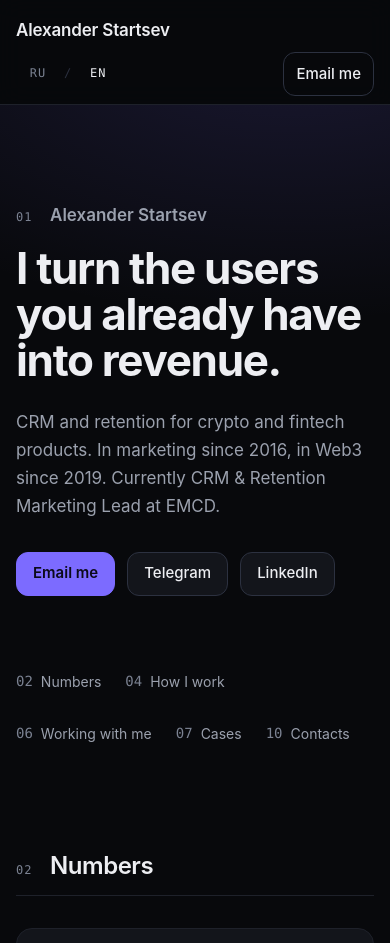
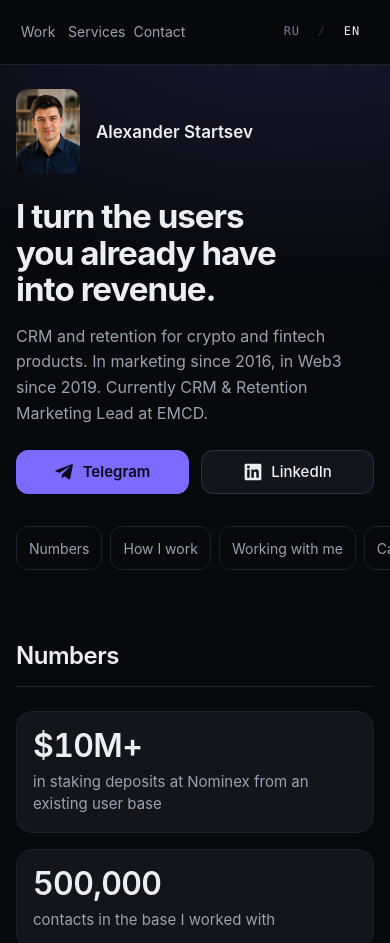
Before and after one commit to strcv/strcv.github.io, an Astro site: page /en in a window 390 px wide. Shown: the top 943 px of the page. Built offline with nearby package versions, Linux system fonts and the light colour scheme; Astro itself is replaced by a stand-in of ours.

Commit message:
feat: refine personal site portrait, navigation and mobile layout

```diff
--- a/package.json
+++ b/package.json
@@ -18,7 +18,8 @@
   "dependencies": {
     "@astrojs/mdx": "^4.3.6",
     "@astrojs/sitemap": "^3.6.0",
-    "astro": "^5.14.1"
+    "astro": "^5.14.1",
+    "sharp": "0.34.5"
   },
   "devDependencies": {
     "@astrojs/check": "^0.9.10",
--- a/src/components/ActionLink.astro
+++ b/src/components/ActionLink.astro
@@ -2,6 +2,7 @@
 // Не публикуем действие, пока для него нет подтверждённого адреса.
 
 import type { Link } from '../i18n'
+import ContactIcon from './ContactIcon.astro'
 
 interface Props {
   link: Link
@@ -21,6 +22,7 @@
       rel={rel}
       target={target}
     >
+      <ContactIcon href={link.href} />
       {link.label}
     </a>
   )
--- /dev/null
+++ b/src/components/ContactIcon.astro
@@ -0,0 +1,28 @@
+---
+import { site, emailHref } from '../site.config'
+
+interface Props {
+  href: string | null
+}
+
+const { href } = Astro.props
+const kind = href === site.telegram ? 'telegram'
+  : href === site.linkedin ? 'linkedin'
+  : href === emailHref ? 'email' : null
+---
+
+{kind && (
+  <svg class="contact-icon" viewBox="0 0 24 24" fill="currentColor" aria-hidden="true" focusable="false">
+    {kind === 'telegram' && <path d="M21.5 3.5 18.2 20c-.2 1-1 1.2-1.8.7l-5-3.7-2.4 2.3c-.3.3-.5.5-1 .5l.4-5.1L17.7 6c.4-.4-.1-.6-.6-.3L5.6 13 1 11.5c-1-.3-1-1 .2-1.5L20 2.8c.9-.3 1.7.2 1.5.7Z" />}
+    {kind === 'linkedin' && <path d="M20.5 2h-17A1.5 1.5 0 0 0 2 3.5v17A1.5 1.5 0 0 0 3.5 22h17a1.5 1.5 0 0 0 1.5-1.5v-17A1.5 1.5 0 0 0 20.5 2ZM8 19H5V9h3ZM6.5 7.7a1.7 1.7 0 1 1 0-3.4 1.7 1.7 0 0 1 0 3.4ZM19 19h-3v-5.3c0-1.3-.5-2-1.5-2-1.1 0-1.5.8-1.5 2V19h-3V9h3v1.4c.5-.9 1.5-1.6 2.8-1.6 2.1 0 3.2 1.4 3.2 4Z" />}
+    {kind === 'email' && <g fill="none" stroke="currentColor" stroke-width="1.8" stroke-linecap="round" stroke-linejoin="round"><rect x="3" y="5" width="18" height="14" rx="2" /><path d="m3 7 9 6 9-6" /></g>}
+  </svg>
+)}
+
+<style>
+  .contact-icon {
+    width: var(--icon-size);
+    height: var(--icon-size);
+    flex: 0 0 auto;
+  }
+</style>
--- a/src/components/Header.astro
+++ b/src/components/Header.astro
@@ -1,6 +1,5 @@
 ---
-import { emailHref } from '../site.config'
-// Шапка: слева имя, справа меню разделов, переключатель языка и «Написать».
+// Шапка: слева имя, справа меню разделов и переключатель языка.
 // Переключатель — обычные ссылки на тот же документ на другом языке, JS не нужен.
 // На страницах без перевода его нет вовсе: выбирать не из чего.
 // Меню у каждого языка своё (nav.menu в словаре): раздела может не быть в переводе.
@@ -31,7 +30,7 @@
 }))
 ---
 
-<header class="top">
+<header class:list={['top', { 'top--home': neutralPath === '/' }]}>
   <div class="wrap wrap--wide inner">
     <a class="name" href={localePath('/', lang)}>{dict.nav.home}</a>
 
@@ -73,8 +72,6 @@
           </nav>
         )
       }
-
-      <a class="write" href={emailHref}>{dict.nav.write}</a>
     </div>
   </div>
 </header>
@@ -164,23 +161,18 @@
     color: var(--line-2);
   }
 
-  .write {
-    display: inline-flex;
-    align-items: center;
-    min-height: var(--tap);
-    padding-inline: var(--s4);
-    border: 1px solid var(--line-2);
-    border-radius: var(--radius);
-    font-size: var(--fs-md);
-    font-weight: 500;
-    transition: border-color var(--dur) var(--ease);
-  }
+  @media (max-width: 40rem) {
+    .menu { gap: var(--s2); }
+    .menu__i {
+      min-width: var(--tap);
+      justify-content: center;
+      font-size: var(--fs-sm);
+      white-space: nowrap;
+    }
+    .top--home { --header-height: var(--s16); }
+    .top--home .name { display: none; }
+    .top--home .lang { margin-inline-start: auto; }
 
-  .write:hover {
-    border-color: var(--accent);
-  }
-
-  @media (max-width: 40rem) {
     .inner {
       flex-wrap: wrap;
       gap: 0;
@@ -196,10 +188,5 @@
       justify-content: space-between;
       gap: var(--s2);
     }
-
-    .write {
-      margin-left: auto;
-      padding-inline: var(--s3);
-    }
   }
 </style>
--- a/src/components/Home.astro
+++ b/src/components/Home.astro
@@ -1,10 +1,13 @@
 ---
-// Одна длинная главная с пронумерованными разделами 01–10.
+// Одна длинная главная с именованными разделами.
 // Порядок разделов задан в docs/tz.md и меняться не должен.
 // Разметка общая для обоих языков — различаются только словари.
 
+import { Image } from 'astro:assets'
+import portrait from '../assets/owner-portrait.png'
 import { dicts, type Lang, localePath } from '../i18n'
 import ActionLink from './ActionLink.astro'
+import ContactIcon from './ContactIcon.astro'
 import Section from './Section.astro'
 
 interface Props {
@@ -25,11 +28,21 @@
 <!-- 01. Первый экран -->
 <section class="hero" id="hero">
   <div class="wrap wrap--wide">
-    <div class="hero__head">
-      <span class="hero__n" aria-hidden="true">01</span>
+    <div class="hero__identity">
       <p class="hero__name">{t.hero.name}</p>
+      <Image
+        class="hero__portrait"
+        src={portrait}
+        alt={t.hero.name}
+        width={192}
+        height={256}
+        format="webp"
+        quality={85}
+        loading="eager"
+        fetchpriority="high"
+      />
+      <h1 class="hero__h">{t.hero.headline}</h1>
     </div>
-    <h1 class="hero__h">{t.hero.headline}</h1>
     <p class="hero__lead">{t.hero.lead}</p>
     <div class="hero__actions">
       {t.hero.actions.filter((link) => link.href).map((link, i) => <ActionLink link={link} primary={i === 0} />)}
@@ -39,12 +52,12 @@
 
 <nav class="page-nav wrap wrap--wide" aria-label={lang === 'ru' ? 'На этой странице' : 'On this page'}>
   {pageSections.map(({ id, section }) => (
-    <a href={`#${id}`}><span aria-hidden="true">{section.n}</span> {section.title}</a>
+    <a href={`#${id}`}>{section.title}</a>
   ))}
 </nav>
 
 <!-- 02. Цифры -->
-<Section n={t.stats.n} title={t.stats.title} id="stats" wide>
+<Section title={t.stats.title} id="stats" wide>
   <ul class="tiles">
     {
       t.stats.items.map((s) => (
@@ -59,7 +72,7 @@
 </Section>
 
 <!-- 03. Что я умею -->
-<Section n={t.skills.n} title={t.skills.title} id="skills" wide>
+<Section title={t.skills.title} id="skills" wide>
   <div class="stack">
     {
       t.skills.items.map((item) => (
@@ -73,7 +86,7 @@
 </Section>
 
 <!-- 04. Как я работаю -->
-<Section n={t.principles.n} title={t.principles.title} id="principles" wide>
+<Section title={t.principles.title} id="principles" wide>
   <div class="stack">
     {
       t.principles.items.map((item) => (
@@ -87,7 +100,7 @@
 </Section>
 
 <!-- 05. С кем мне по пути -->
-<Section n={t.fit.n} title={t.fit.title} id="fit" wide alt>
+<Section title={t.fit.title} id="fit" wide alt>
   <div class="fit">
     <div>
       <h3 class="fit__t">{t.fit.goodTitle}</h3>
@@ -123,7 +136,7 @@
 </Section>
 
 <!-- 06. Со мной можно работать -->
-<Section n={t.services.n} title={t.services.title} id="services" wide>
+<Section title={t.services.title} id="services" wide>
   <p class="lead services__lead">{t.services.lead}</p>
   <div class="stack">
     {
@@ -141,7 +154,7 @@
 </Section>
 
 <!-- 07. Кейсы -->
-<Section n={t.cases.n} title={t.cases.title} id="cases" wide>
+<Section title={t.cases.title} id="cases" wide>
   <ul class="cards">
     {
       t.cases.items.map((c) => (
@@ -161,7 +174,7 @@
 </Section>
 
 <!-- 08. Опыт -->
-<Section n={t.experience.n} title={t.experience.title} id="experience" wide>
+<Section title={t.experience.title} id="experience" wide>
   <table class="cv">
     <caption class="sr">{t.experience.title}</caption>
     <thead class="sr">
@@ -199,7 +212,7 @@
 </Section>
 
 <!-- 09. Пет-проекты -->
-<Section n={t.pets.n} title={t.pets.title} id="pets" wide>
+<Section title={t.pets.title} id="pets" wide>
   <p class="lead services__lead">{t.pets.lead}</p>
   <div class="stack">
     {
@@ -214,7 +227,7 @@
 </Section>
 
 <!-- 10. Контакты -->
-<Section n={t.contacts.n} title={t.contacts.title} id="contacts" wide>
+<Section title={t.contacts.title} id="contacts" wide>
   <p class="lead services__lead">{t.contacts.lead}</p>
   <ul class="contacts">
     {
@@ -222,7 +235,8 @@
         <li class="contacts__i">
           <span class="contacts__k dim">{l.label}</span>
           <a class="contacts__v" href={l.href} rel="noopener">
-            {l.note ?? l.label}
+            <ContactIcon href={l.href} />
+            <span>{l.note ?? l.label}</span>
           </a>
         </li>
       ))
@@ -244,7 +258,6 @@
     color: var(--muted);
     font-size: var(--fs-sm);
   }
-  .page-nav span { font-family: var(--mono); color: var(--dim); }
   .page-nav a:hover { color: var(--text); }
 
   /* ─── 01. Первый экран ─── */
@@ -269,35 +282,50 @@
     position: relative;
   }
 
-  .hero__head {
-    display: flex;
-    align-items: baseline;
+  .hero__identity {
+    display: grid;
+    grid-template-columns: var(--portrait-width) minmax(0, 1fr);
+    grid-template-areas: 'portrait name' 'headline headline';
+    align-items: center;
     gap: var(--s4);
   }
 
-  .hero__n {
-    font-family: var(--mono);
-    font-size: var(--fs-xs);
-    letter-spacing: 0.08em;
-    color: var(--dim);
+  .hero__portrait {
+    grid-area: portrait;
+    width: var(--portrait-width);
+    height: auto;
+    aspect-ratio: 3 / 4;
+    border-radius: var(--radius);
     flex: 0 0 auto;
-    min-width: 2.5ch;
   }
 
   .hero__name {
+    grid-area: name;
     font-size: var(--fs-base);
     font-weight: 600;
     color: var(--muted);
   }
 
   .hero__h {
+    grid-area: headline;
     text-wrap: balance;
-    margin-top: var(--s4);
+    min-width: 0;
     font-size: var(--fs-hero);
     line-height: 1.05;
     letter-spacing: -0.03em;
     font-weight: 650;
     max-width: 18ch;
+  }
+
+  @media (max-width: 40rem) {
+    .hero__identity {
+      grid-template-columns: var(--s16) minmax(0, 1fr);
+      grid-template-areas: 'portrait name' 'headline headline';
+    }
+
+    .hero__portrait {
+      width: var(--s16);
+    }
   }
 
   .hero__lead {
@@ -311,6 +339,40 @@
     display: flex;
     flex-wrap: wrap;
     gap: var(--s3);
+  }
+
+  @media (max-width: 40rem) {
+    .hero { padding-block: var(--s6) var(--s8); }
+    .hero__identity { row-gap: var(--s6); }
+    .hero__name { color: var(--text); }
+    .hero__h {
+      font-size: var(--fs-hero-mobile);
+      line-height: 1.1;
+      max-width: none;
+    }
+    .hero__lead {
+      margin-top: var(--s4);
+      font-size: var(--s4);
+      line-height: 1.6;
+    }
+    .hero__actions {
+      display: grid;
+      grid-template-columns: repeat(2, minmax(0, 1fr));
+      margin-top: var(--s6);
+    }
+    .hero__actions :global(.btn) { justify-content: center; }
+    .page-nav {
+      flex-wrap: nowrap;
+      overflow-x: auto;
+      gap: var(--s2);
+      padding-bottom: var(--s2);
+    }
+    .page-nav a {
+      flex: 0 0 auto;
+      padding-inline: var(--s3);
+      border: 1px solid var(--line);
+      border-radius: var(--radius);
+    }
   }
 
   /* ─── 02. Цифры ─── */
@@ -559,6 +621,8 @@
   .contacts__v {
     display: inline-flex;
     align-items: center;
+    gap: var(--s2);
+    max-width: 100%;
     min-height: var(--tap);
     overflow-wrap: anywhere;
     color: var(--accent-2);
@@ -609,4 +673,8 @@
       margin-bottom: var(--s1);
     }
   }
+  @media (max-width: 40rem) {
+    .tile { padding: var(--s4); }
+    .stack { gap: var(--s6); }
+  }
 </style>
--- a/src/components/Section.astro
+++ b/src/components/Section.astro
@@ -1,22 +1,19 @@
 ---
-// Пронумерованный раздел — главный структурный приём сайта. Номер моноширинный,
-// с ведущим нулём, и он декоративный: для скринридера остаётся только заголовок.
+// Общий раздел с заголовком и разделительной линией.
 
 interface Props {
-  n: string
   title: string
   id: string
   alt?: boolean
   wide?: boolean
 }
 
-const { n, title, id, alt = false, wide = false } = Astro.props
+const { title, id, alt = false, wide = false } = Astro.props
 ---
 
 <section class:list={['section', { 'section--alt': alt }]} id={id}>
   <div class:list={['wrap', { 'wrap--wide': wide }]}>
     <div class="head">
-      <span class="n" aria-hidden="true">{n}</span>
       <h2 class="t">{title}</h2>
     </div>
     <slot />
@@ -34,23 +31,9 @@
   }
 
   .head {
-    display: flex;
-    align-items: baseline;
-    gap: var(--s4);
     padding-bottom: var(--s4);
     border-bottom: 1px solid var(--line);
     margin-bottom: var(--s8);
-  }
-
-  .n {
-    font-family: var(--mono);
-    font-size: var(--fs-xs);
-    line-height: 1;
-    letter-spacing: 0.08em;
-    color: var(--dim);
-    /* Ширина фиксирована, чтобы заголовки всех разделов начинались по одной линии. */
-    flex: 0 0 auto;
-    min-width: 2.5ch;
   }
 
   .t {
@@ -59,4 +42,9 @@
     letter-spacing: -0.02em;
     font-weight: 600;
   }
+  @media (max-width: 40rem) {
+    .section { padding-top: var(--s16); }
+    .section--alt { padding-bottom: var(--s16); }
+    .head { margin-bottom: var(--s6); }
+  }
 </style>
--- a/src/i18n/en.ts
+++ b/src/i18n/en.ts
@@ -21,11 +21,13 @@
 
   nav: {
     home: 'Alexander Startsev',
-    write: 'Email me',
     langLabel: 'Page language',
     menuLabel: 'Site sections',
-    // Раздел /watch-later только на русском, и это не временно: в английском меню его нет.
-    menu: [],
+    menu: [
+      { label: 'Work', path: '/#cases' },
+      { label: 'Services', path: '/#services' },
+      { label: 'Contact', path: '/#contacts' },
+    ],
   },
 
   hero: {
@@ -33,14 +35,12 @@
     headline: 'I turn the users you already have into revenue.',
     lead: 'CRM and retention for crypto and fintech products. In marketing since 2016, in Web3 since 2019. Currently CRM & Retention Marketing Lead at EMCD.',
     actions: [
-      { label: 'Email me', href: emailHref },
       { label: 'Telegram', href: site.telegram, external: true },
       { label: 'LinkedIn', href: site.linkedin, external: true },
     ],
   },
 
   stats: {
-    n: '02',
     title: 'Numbers',
     items: [
       { value: '$10M+', label: 'in staking deposits at Nominex from an existing user base' },
@@ -54,7 +54,6 @@
   },
 
   skills: {
-    n: '03',
     title: 'What I do',
     items: [
       {
@@ -73,7 +72,6 @@
   },
 
   principles: {
-    n: '04',
     title: 'How I work',
     items: [
       {
@@ -104,7 +102,6 @@
   },
 
   fit: {
-    n: '05',
     title: 'Who I work well with',
     goodTitle: 'We will get on if',
     badTitle: 'Not a fit if',
@@ -125,7 +122,6 @@
   },
 
   services: {
-    n: '06',
     title: 'Working with me',
     lead: 'Alongside my main job I take on outside work — where an outside view is needed, and where the experience is expensive to build yourself.',
     items: [
@@ -150,7 +146,6 @@
   },
 
   cases: {
-    n: '07',
     title: 'Cases',
     items: [
       {
@@ -180,7 +175,6 @@
   },
 
   experience: {
-    n: '08',
     title: 'Experience',
     rows: [
       { period: '02.2024 — present', company: 'EMCD', role: 'CRM & Retention Marketing Lead' },
@@ -202,7 +196,6 @@
   },
 
   pets: {
-    n: '09',
     title: 'Side projects',
     lead: 'Besides work I build my own things. Usually out of irritation: I did something by hand for too long, which means it needs automating.',
     items: [
@@ -210,11 +203,14 @@
         title: 'ASAP Mail',
         body: 'A service that assembles HTML emails to a company’s brand book. In: a brief, a website, or past campaigns. Out: an email that passes the linter and does not fall apart in Outlook or in dark mode. I build it because I spent nine years laying out and fixing emails by hand.',
       },
+      {
+        title: 'P2P bot',
+        body: 'A case study in bot development and process automation.',
+      },
     ],
   },
 
   contacts: {
-    n: '10',
     title: 'Contacts',
     lead: 'Write if you have a product with a base that needs to start working. Or if you need a review, a strategy, or a mentor.',
     items: [
--- a/src/i18n/ru.ts
+++ b/src/i18n/ru.ts
@@ -20,10 +20,13 @@
 
   nav: {
     home: 'Александр Старцев',
-    write: 'Написать',
     langLabel: 'Язык страницы',
     menuLabel: 'Разделы сайта',
-    menu: [{ label: 'Видео', path: '/watch-later/' }],
+    menu: [
+      { label: 'Кейсы', path: '/#cases' },
+      { label: 'Услуги', path: '/#services' },
+      { label: 'Контакты', path: '/#contacts' },
+    ],
   },
 
   hero: {
@@ -31,14 +34,12 @@
     headline: 'Достаю деньги из существующей базы.',
     lead: 'CRM и retention для крипто- и финтех-продуктов. В маркетинге с 2016, в Web3 с 2019. Сейчас — CRM & Retention Marketing Lead в EMCD.',
     actions: [
-      { label: 'Написать', href: emailHref },
       { label: 'Telegram', href: site.telegram, external: true },
       { label: 'LinkedIn', href: site.linkedin, external: true },
     ],
   },
 
   stats: {
-    n: '02',
     title: 'Цифры',
     items: [
       { value: '$10 млн+', label: 'депозитов в стейкинг Nominex из существующей базы' },
@@ -52,7 +53,6 @@
   },
 
   skills: {
-    n: '03',
     title: 'Что я умею',
     items: [
       {
@@ -71,7 +71,6 @@
   },
 
   principles: {
-    n: '04',
     title: 'Как я работаю',
     items: [
       {
@@ -102,7 +101,6 @@
   },
 
   fit: {
-    n: '05',
     title: 'С кем мне по пути',
     goodTitle: 'Со мной хорошо, если',
     badTitle: 'Мимо, если',
@@ -123,7 +121,6 @@
   },
 
   services: {
-    n: '06',
     title: 'Со мной можно работать',
     lead: 'Помимо основного места я беру внешние задачи — там, где нужен взгляд со стороны и опыт, который дорого набирать самому.',
     items: [
@@ -148,7 +145,6 @@
   },
 
   cases: {
-    n: '07',
     title: 'Кейсы',
     items: [
       {
@@ -178,7 +174,6 @@
   },
 
   experience: {
-    n: '08',
     title: 'Опыт',
     rows: [
       { period: '02.2024 — н. в.', company: 'EMCD', role: 'CRM & Retention Marketing Lead' },
@@ -200,7 +195,6 @@
   },
 
   pets: {
-    n: '09',
     title: 'Пет-проекты',
     lead: 'Помимо работы я строю свои штуки. Обычно из раздражения: делал что-то руками слишком долго — значит, надо автоматизировать.',
     items: [
@@ -208,11 +202,14 @@
         title: 'ASAP Mail',
         body: 'Сервис, который собирает HTML-письма по брендбуку компании. На вход бриф, сайт или примеры прошлых рассылок; на выходе письмо, прошедшее линтер и не разваливающееся в Outlook и тёмной теме. Делаю потому, что девять лет верстал и правил письма руками.',
       },
+      {
+        title: 'P2P-бот',
+        body: 'Кейс разработки ботов и автоматизации процессов.',
+      },
     ],
   },
 
   contacts: {
-    n: '10',
     title: 'Контакты',
     lead: 'Пишите, если у вас продукт с базой, которую нужно заставить работать. Или если нужен разбор, стратегия или ментор.',
     items: [
--- a/src/styles/global.css
+++ b/src/styles/global.css
@@ -33,16 +33,19 @@
   --fs-h1: clamp(1.875rem, 4.5vw, 2.75rem); /* h1 внутренней страницы */
 
   --tap: 44px;
+  --icon-size: 1.25rem;
   --header-height: 64px;
   --tile-min: 17rem;
   --card-min: 18rem;
   --on-accent: #0b0a1a;
   --fs-tiny: 0.8125rem;
   --fs-hero: clamp(2.75rem, 7vw, 4.5rem);
+  --fs-hero-mobile: clamp(2rem, 8.5vw, 2.5rem);
   --fs-stat: clamp(2rem, 4vw, 2.75rem);
   --fs-section: clamp(1.5rem, 3vw, 2rem);
   --fs-error: clamp(2rem, 5vw, 3rem);
   --hero-glow: radial-gradient(900px 500px at 75% -15%, rgba(124, 107, 255, 0.16), transparent 60%);
+  --portrait-width: 5rem; /* Небольшой портрет рядом с именем. */
 
   --page: 52rem;
   --wide: 68rem;
```
Also changed, not shown: CLAUDE.md (+3 -1 lines), docs/audit-2026-09-29.md (+30 -3 lines), src/i18n/types.ts (+0 -10 lines), pnpm-lock.yaml, src/assets/owner-portrait.png (added).
